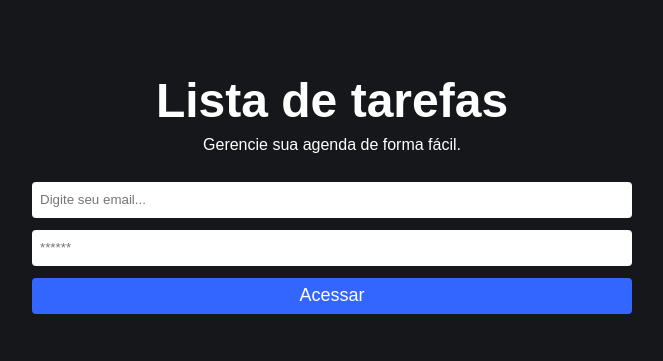
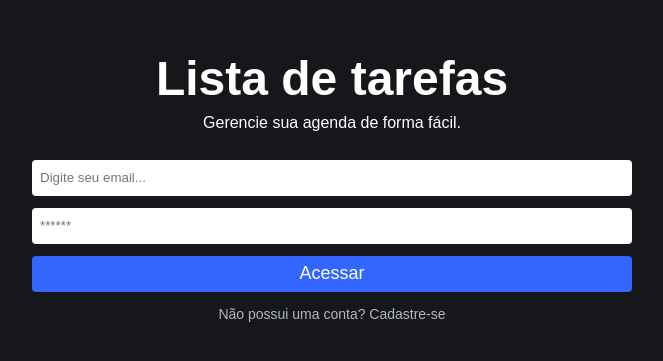
Before and after one commit to Camilla126/Lista_De_Tarefas, a React (Create React App) app: page / in a window 1280 px wide. Shown: the part 207-568 px from the top of the page, without its empty margins (308-971 px from the left). Built offline with nearby package versions, Linux system fonts and the light colour scheme.

Commit message:
Link estilizado

```diff
--- a/src/pages/Home/home.css
+++ b/src/pages/Home/home.css
@@ -48,3 +48,10 @@
     resize: none;
     border-radius: 44px;
 }
+
+.button-link{
+color: #b4b8bb;
+text-decoration: none ;
+margin: 14px 0;
+font-size: 14px;
+}
--- a/src/pages/Home/index.jsx
+++ b/src/pages/Home/index.jsx
@@ -1,5 +1,7 @@
 import { useState } from "react"
 import './home.css'
+
+import { Link } from "react-router-dom"
 
 export default function Home(){
 const [email, setEmail] = useState('')
@@ -28,6 +30,11 @@ autoComplete="false"
 
        <button type="submit">Acessar</button>
     </form>
+
+<Link className="button-link" to='/register'>
+Não possui uma conta? Cadastre-se
+</Link>
+
       </div>
     )
   }
```
